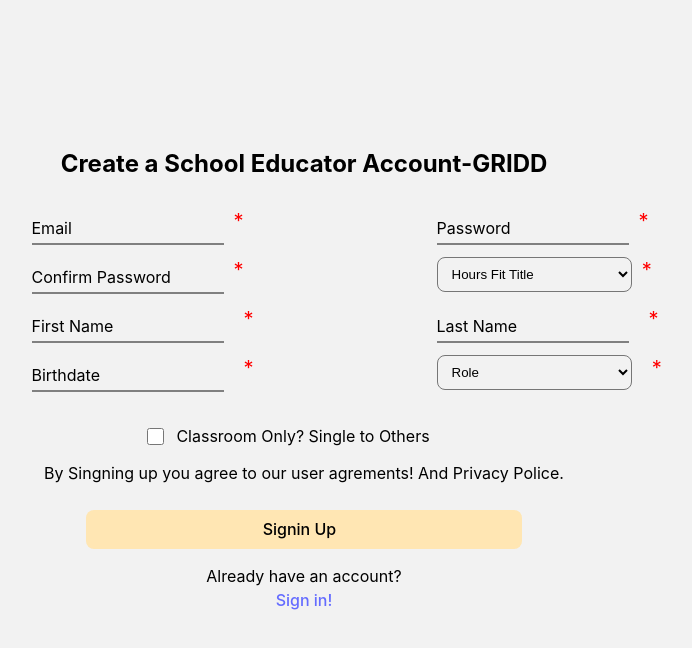
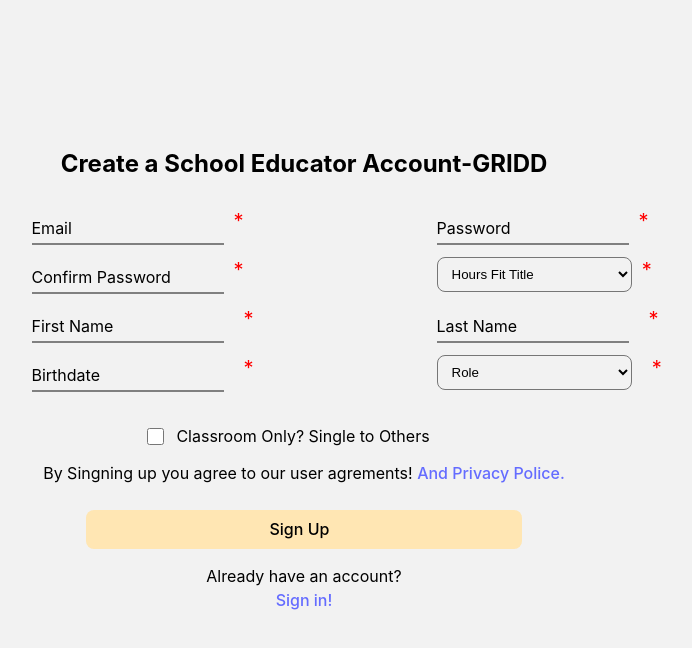
Before and after one commit to GustavoFSProg/test-cg-laytout, a React (Vite) app: page / in a window 1280 px wide. Shown: the top 648 px of the page, without its empty margins (336-1028 px from the left). Built offline with nearby package versions, Linux system fonts and the light colour scheme.

Commit message:
grid center sing up

```diff
--- a/src/Grid.tsx
+++ b/src/Grid.tsx
@@ -84,8 +84,11 @@
         </ClassRoomContainer>
       </GridContainer>
 
-      <Text>By Singning up you agree to our user agrements! And Privacy Police.</Text>
-      <Button type="button">Signin Up</Button>
+      <Text>By Singning up you agree to our user agrements! <a href="#">
+        And Privacy Police.
+      </a>
+      </Text>
+      <Button type="button">Sign Up</Button>
       <span style={{ marginTop: '15px' }}>Already have an account?</span>
       <a href="#">Sign in!</a>
       <br />
```
